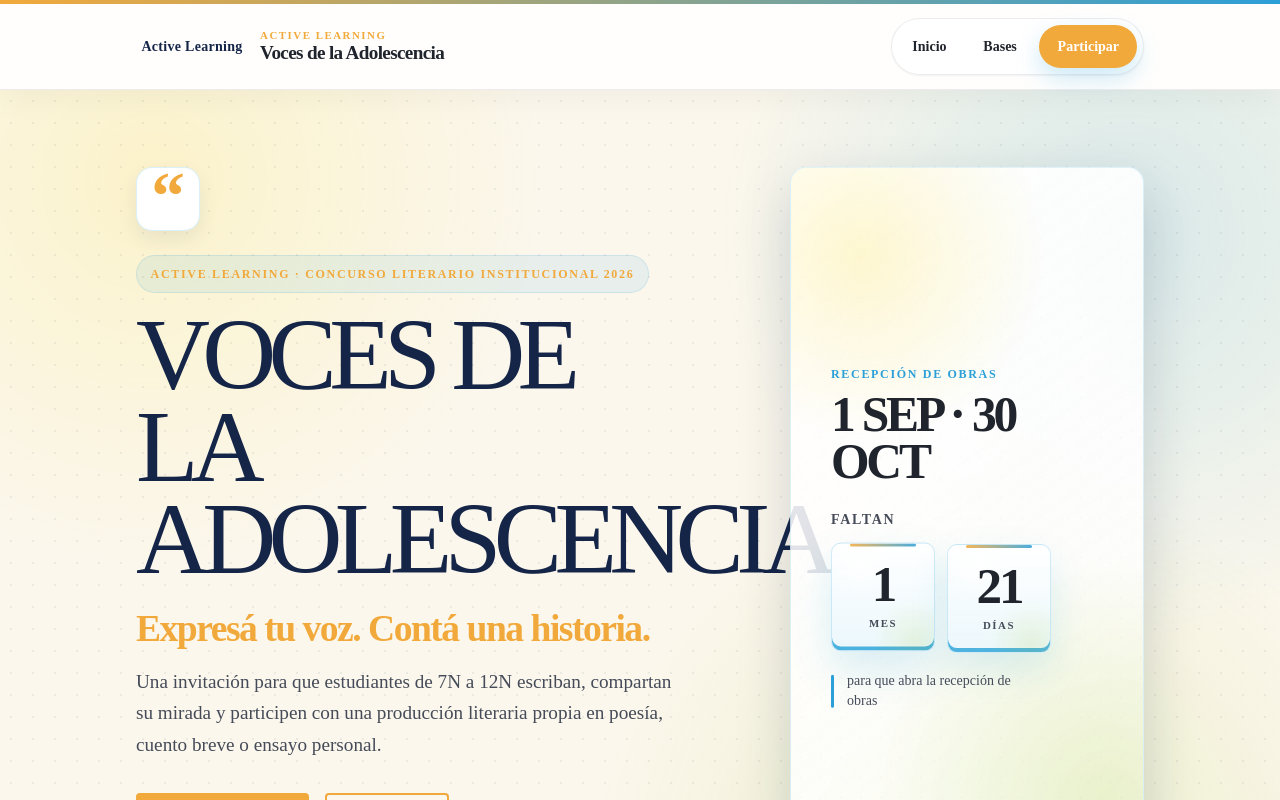
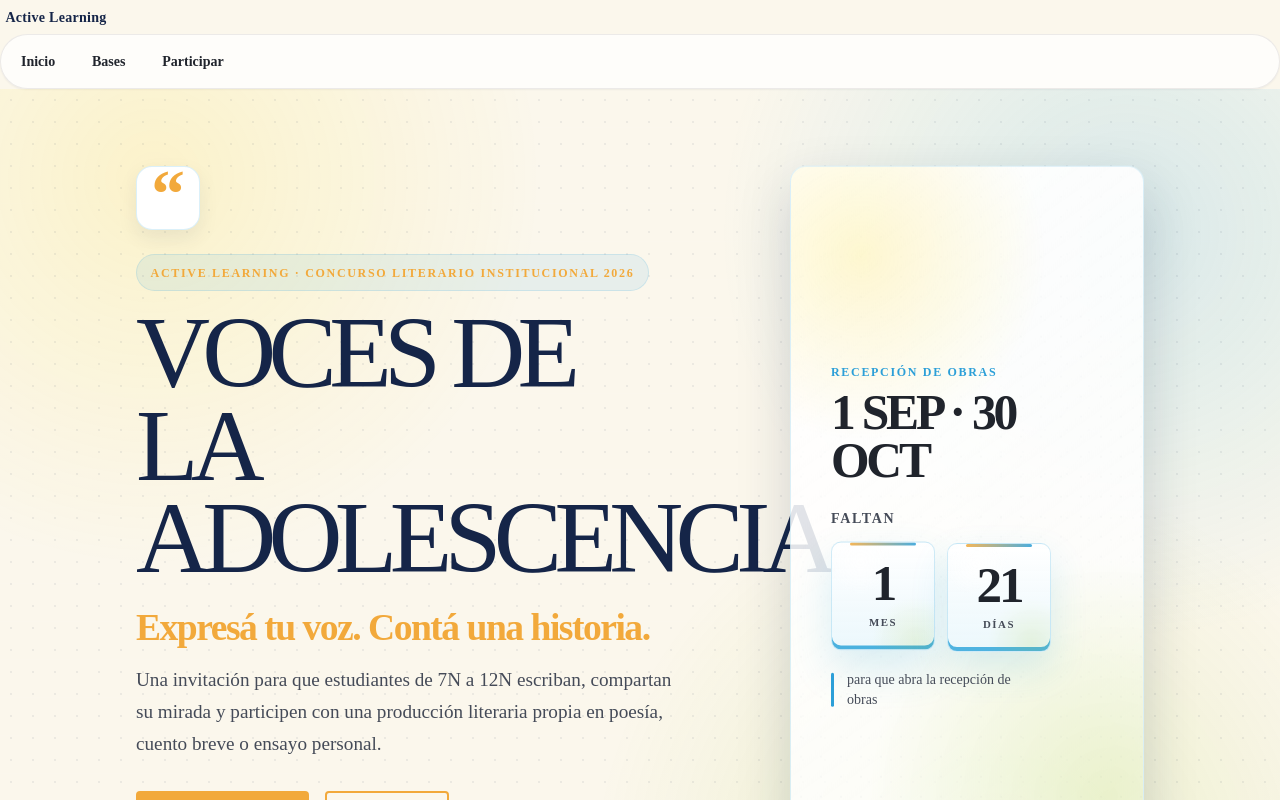
Before and after one commit to sophieblousson/voces-de-la-adolescencia, a Next.js app: page / in a window 1280 px wide. Shown: the top 800 px of the page. Built offline with nearby package versions, Linux system fonts and the light colour scheme.

Commit message:
Update Header component structure and links
Refactor Header component layout and navigation links.

```diff
--- a/components/layout/Header.tsx
+++ b/components/layout/Header.tsx
@@ -8,22 +8,22 @@ import styles from "./Header.module.css";
 const NAV_LINKS = [
   { href: "/", label: "Inicio" },
   { href: "/bases", label: "Bases" },
+  { href: "/participar", label: "Participar" },
 ];
 
 export default function Header() {
   const [open, setOpen] = useState(false);
 
   return (
-    <header className={styles.header}>
-      <div className={styles.brandLine} aria-hidden="true" />
-
-      <div className={styles.inner}>
-        <Link href="/" className={styles.brand} onClick={() => setOpen(false)}>
+    <header className={styles.topbar}>
+      <div className={styles.wrap}>
+        <Link
+          href="/"
+          className={styles.logoLink}
+          aria-label="Ir al inicio"
+          onClick={() => setOpen(false)}
+        >
           <Logo size="sm" />
-          <span className={styles.brandText}>
-            <span className={styles.brandKicker}>Active Learning</span>
-            <span className={styles.brandName}>Voces de la Adolescencia</span>
-          </span>
         </Link>
 
         <button
@@ -32,16 +32,17 @@ export default function Header() {
           aria-expanded={open}
           aria-controls="nav-principal"
           aria-label={open ? "Cerrar menú" : "Abrir menú"}
-          onClick={() => setOpen((v) => !v)}
+          onClick={() => setOpen((value) => !value)}
         >
-          <span className={`${styles.toggleBar} ${open ? styles.toggleBarOpenTop : ""}`} />
-          <span className={`${styles.toggleBar} ${open ? styles.toggleBarOpenHide : ""}`} />
-          <span className={`${styles.toggleBar} ${open ? styles.toggleBarOpenBottom : ""}`} />
+          <span />
+          <span />
+          <span />
         </button>
 
         <nav
           id="nav-principal"
           className={`${styles.nav} ${open ? styles.navOpen : ""}`}
+          aria-label="Navegación principal"
         >
           {NAV_LINKS.map((link) => (
             <Link
@@ -53,14 +54,6 @@ export default function Header() {
               {link.label}
             </Link>
           ))}
-
-          <Link
-            href="/participar"
-            className={styles.navCta}
-            onClick={() => setOpen(false)}
-          >
-            Participar
-          </Link>
         </nav>
       </div>
     </header>
```
